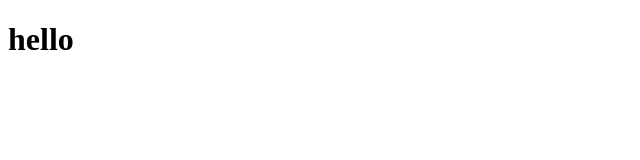
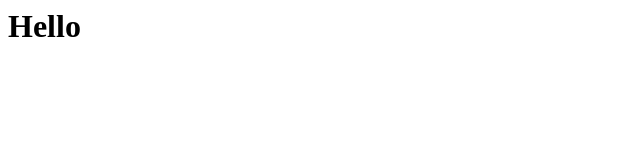
Before and after one commit to azuresloth/SlothWebBlog, a plain HTML site: page index.html in a window 1280 px wide. Shown: the whole page, without its empty margins (0-640 px from the left). Drawn offline with Linux system fonts and the light colour scheme.

Commit message:
Update index.html

```diff
--- a/index.html
+++ b/index.html
@@ -1,10 +1,10 @@
-<!DOCTYPE html>
-<html>
-<head>
-<meta charset="UTF-8">
-<title>Insert title here</title>
-</head>
-<body>
-  <h1>hello</h1>
-</body>
+	<html>
+    <head>
+        <meta charset="utf-8">
+    </head>
+    <body>
+      <h1>
+        Hello
+      </h1>
+    </body>
 </html>
```
